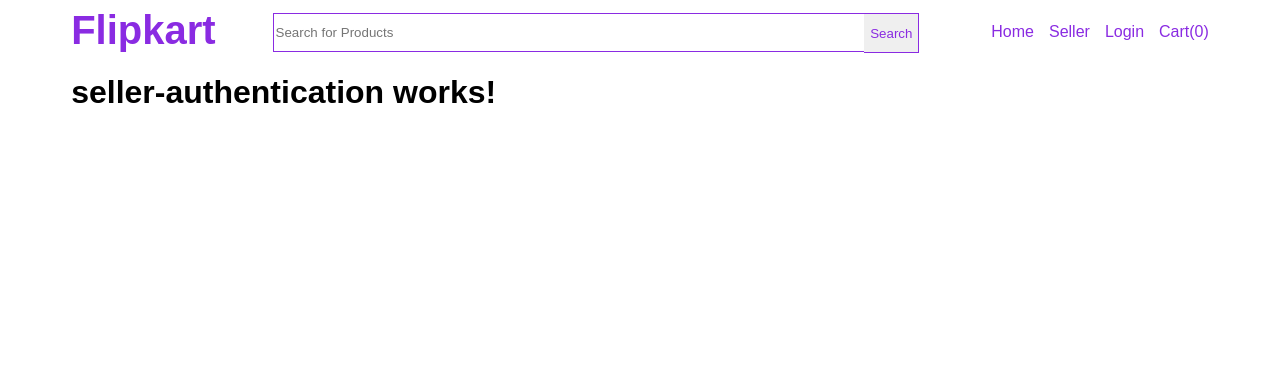
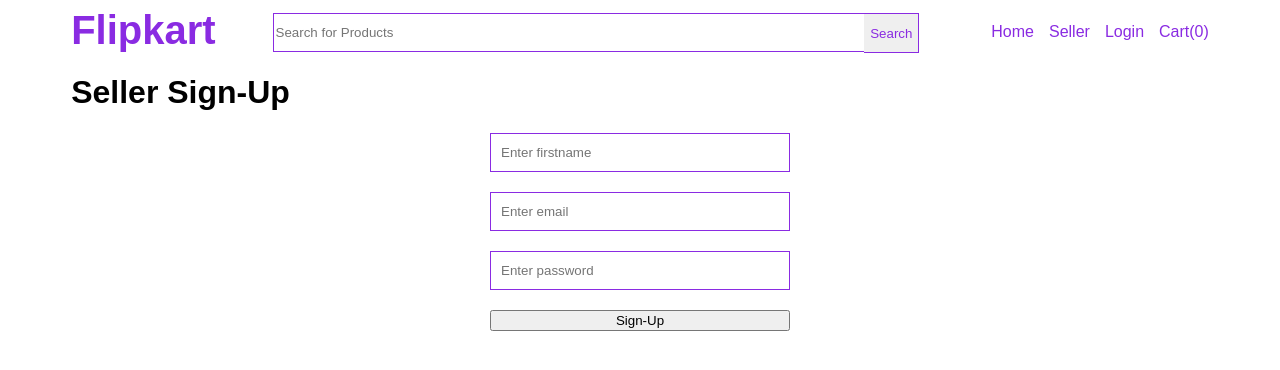
Before and after one commit to VeereshBiradar/Angular-E-Commerce-Web-App, an Angular app in the folder Angular-Ecommerce/: page /seller-auth in a window 1280 px wide. Shown: the top 370 px of the page. Built offline with nearby package versions, Linux system fonts and the light colour scheme.

Commit message:
Json-server-implementation

```diff
--- a/Angular-Ecommerce/src/app/app.module.ts
+++ b/Angular-Ecommerce/src/app/app.module.ts
@@ -6,6 +6,7 @@ import { AppComponent } from './app.component';
 import { HeaderComponent } from './header/header.component';
 import { HomeComponent } from './home/home.component';
 import { SellerAuthenticationComponent } from './seller-authentication/seller-authentication.component';
+import { FormsModule } from '@angular/forms';
 
 @NgModule({
   declarations: [
@@ -16,7 +17,8 @@ import { SellerAuthenticationComponent } from './seller-authentication/seller-au
   ],
   imports: [
     BrowserModule,
-    AppRoutingModule
+    AppRoutingModule,
+    FormsModule
   ],
   providers: [],
   bootstrap: [AppComponent]
--- a/Angular-Ecommerce/src/app/seller-authentication/seller-authentication.component.html
+++ b/Angular-Ecommerce/src/app/seller-authentication/seller-authentication.component.html
@@ -1 +1,11 @@
-<h1>seller-authentication works!</h1>
+<div class="seller-auth">
+    <div class="signup">
+        <h1>Seller Sign-Up</h1>
+        <form #sellerSignUpForm="ngForm" (ngSubmit)="signUp(sellerSignUpForm.value)" class="common-form">
+            <input type="text" class="form-input" name="name" placeholder="Enter firstname" ngModel>
+            <input type="text" class="form-input"name="email" placeholder="Enter email" ngModel>
+            <input type="text" class="form-input"name="password" placeholder="Enter password" ngModel>
+            <button class="form-button">Sign-Up</button>
+        </form>
+    </div>
+</div>
--- a/Angular-Ecommerce/src/app/seller-authentication/seller-authentication.component.scss
+++ b/Angular-Ecommerce/src/app/seller-authentication/seller-authentication.component.scss
@@ -0,0 +1,15 @@
+.common-form {
+    display: flex;
+    text-align: center;
+    flex-direction: column;
+    width: 300px;
+    margin: auto;
+}
+
+.form-input {
+    height: 35px;
+    margin-bottom: 20px;
+    padding-left: 10px;
+    border: 1px solid blueviolet;
+    color: blueviolet;
+}
--- a/Angular-Ecommerce/src/app/seller-authentication/seller-authentication.component.ts
+++ b/Angular-Ecommerce/src/app/seller-authentication/seller-authentication.component.ts
@@ -1,4 +1,5 @@
 import { Component, OnInit } from '@angular/core';
+import { SellerService } from '../services/seller.service';
 
 @Component({
   selector: 'app-seller-authentication',
@@ -7,9 +8,15 @@ import { Component, OnInit } from '@angular/core';
 })
 export class SellerAuthenticationComponent implements OnInit {
 
-  constructor() { }
+  constructor(private seller: SellerService) { }
 
   ngOnInit(): void {
   }
 
+  signUp(data: object): void
+  {
+    console.log(data);
+    this.seller.userSignUp();
+  }
+
 }
--- /dev/null
+++ b/Angular-Ecommerce/src/app/services/seller.service.ts
@@ -0,0 +1,13 @@
+import { Injectable } from '@angular/core';
+
+@Injectable({
+  providedIn: 'root'
+})
+export class SellerService {
+
+  constructor() { }
+
+  userSignUp(){
+    console.log("Service call")
+  }
+}
--- /dev/null
+++ b/Angular-Ecommerce/src/json/db.json
@@ -0,0 +1,16 @@
+{
+  "seller": [
+    {
+      "name": "Sandhya Biradar",
+      "email": "sandhyabiradar2000@gmail.com",
+      "password": "sandhya@2000",
+      "id": 1
+    },
+    {
+      "name": "Purvi Patil",
+      "email": "patilpurvi1999@gmail.com",
+      "password": "patil1999@purvi",
+      "id": 2
+    }
+  ]
+}
```
Also changed, not shown: 1 other file (tests, documents, lock files or other folders).
